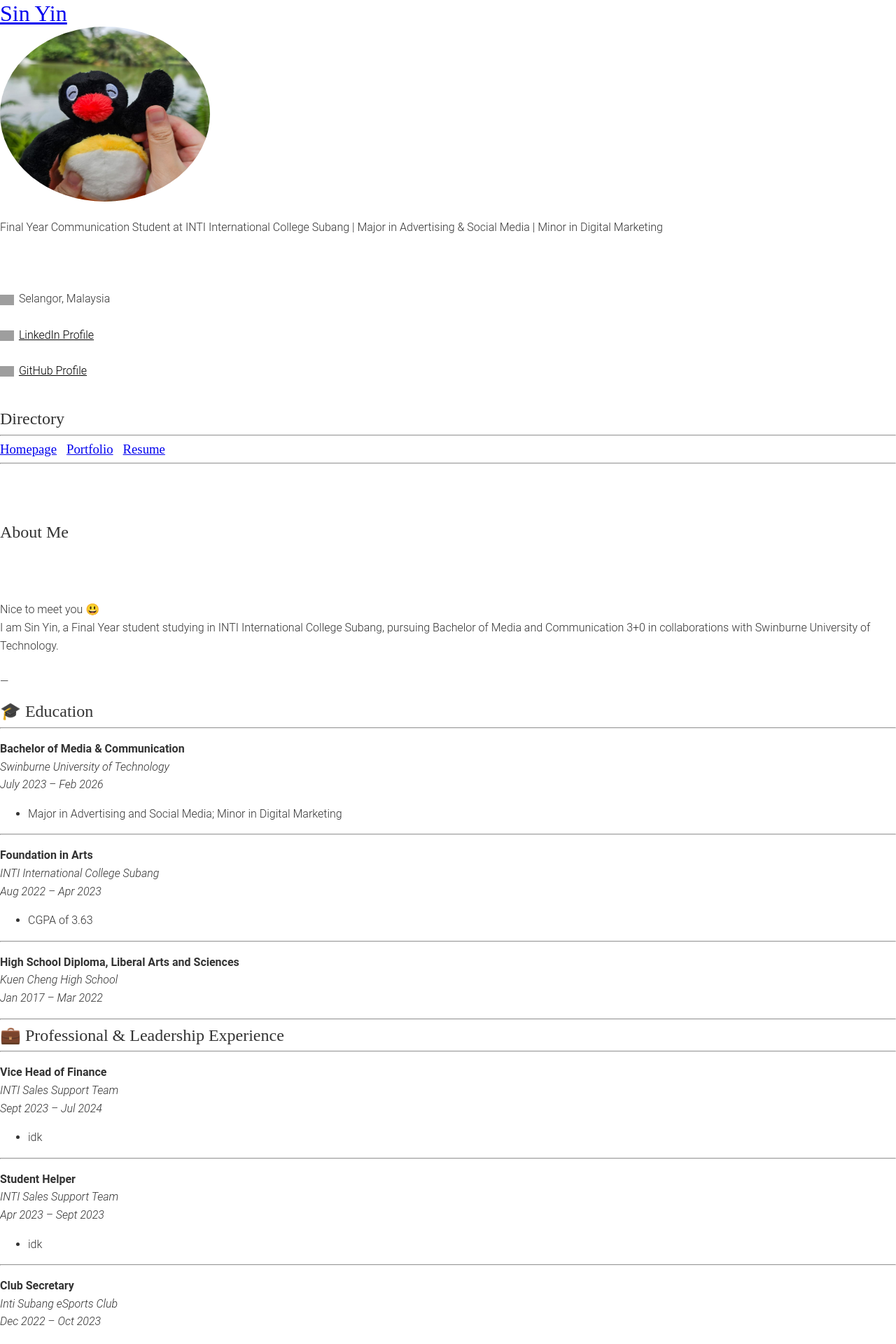
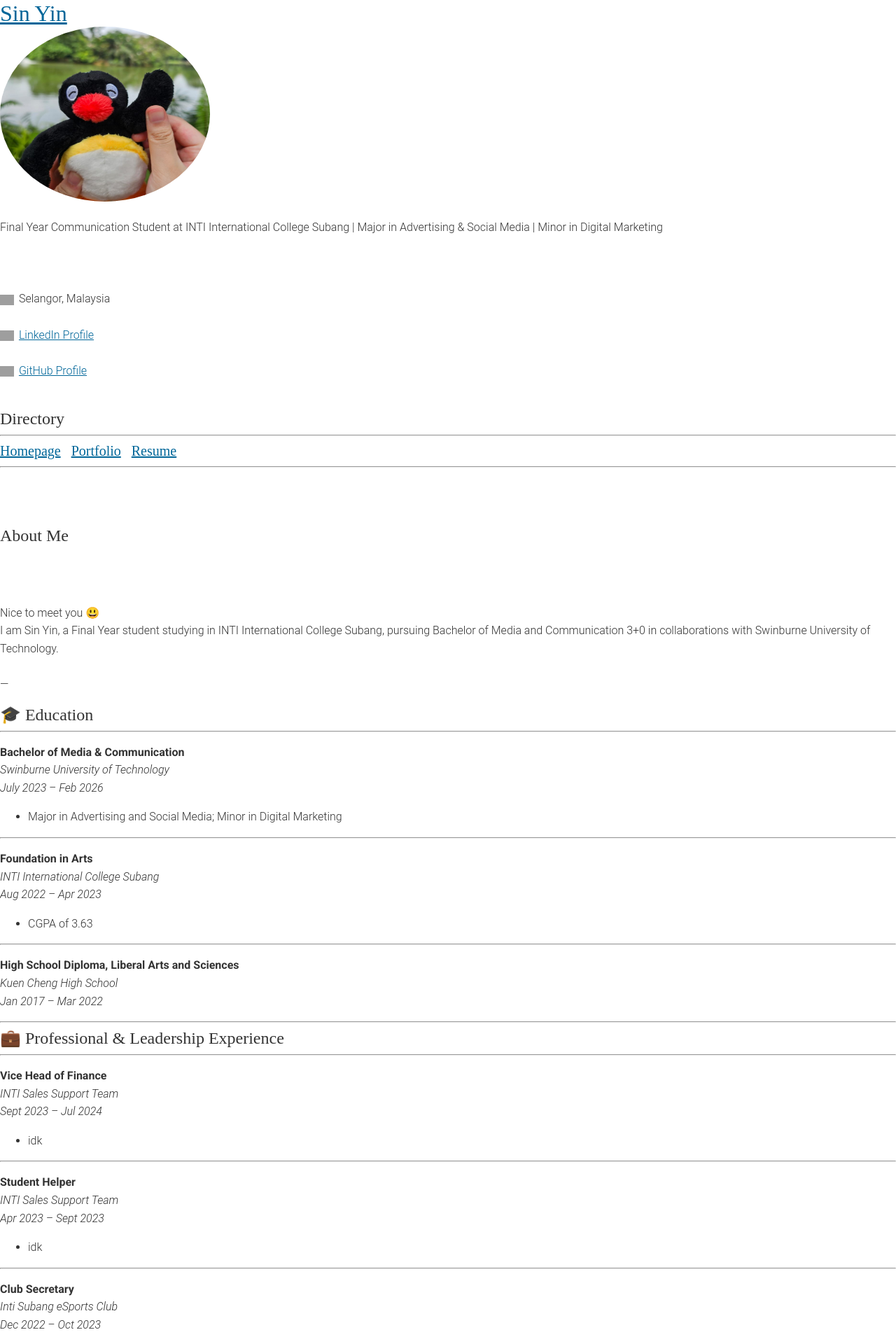
Before and after one commit to SinzyYin/SinzyYin.github.io, a Jekyll site: the page built from index.md, in a window 1280 px wide. Shown: the top 1920 px of the page at 70% size. Built offline with Jekyll 4.4.1, drawn with Linux system fonts in a browser that asks for light colours; some web fonts are replaced; our own code applies the rules of GitHub Pages for plain Markdown files; a script that is not in the unit is left out; grey boxes are pictures that could not be loaded.

Commit message:
Update default.html

```diff
--- a/_layouts/default.html
+++ b/_layouts/default.html
@@ -20,6 +20,30 @@
    <script src="https://cdnjs.cloudflare.com/ajax/libs/html5shiv/3.7.3/html5shiv.min.js"></script>
    <![endif]-->
    <!--deleting stylesheet will result in BROKEN WEBSITE-->
+
+
+   <link rel="preconnect" href="https://fonts.googleapis.com">
+   <link rel="preconnect" href="https://fonts.gstatic.com" crossorigin>
+   <link href="https://fonts.googleapis.com/css2?family=Roboto:wght@400;500;700;900&display=swap" rel="stylesheet">
+
+   <style>
+   a {
+   color: #069 !important;
+   }
+
+   body {
+   font-family: Roboto, "Helvetica Neue", Helevetica, Arial, sans-serif !important;
+   }
+
+   h3 {
+   line-height: 1.35 !important;
+   font-size: 1.25rem !important;
+   color: #000000 !important;
+   }
+   </style>
+
+
+
 </head>
 <body>
    <div class="wrapper">
```
